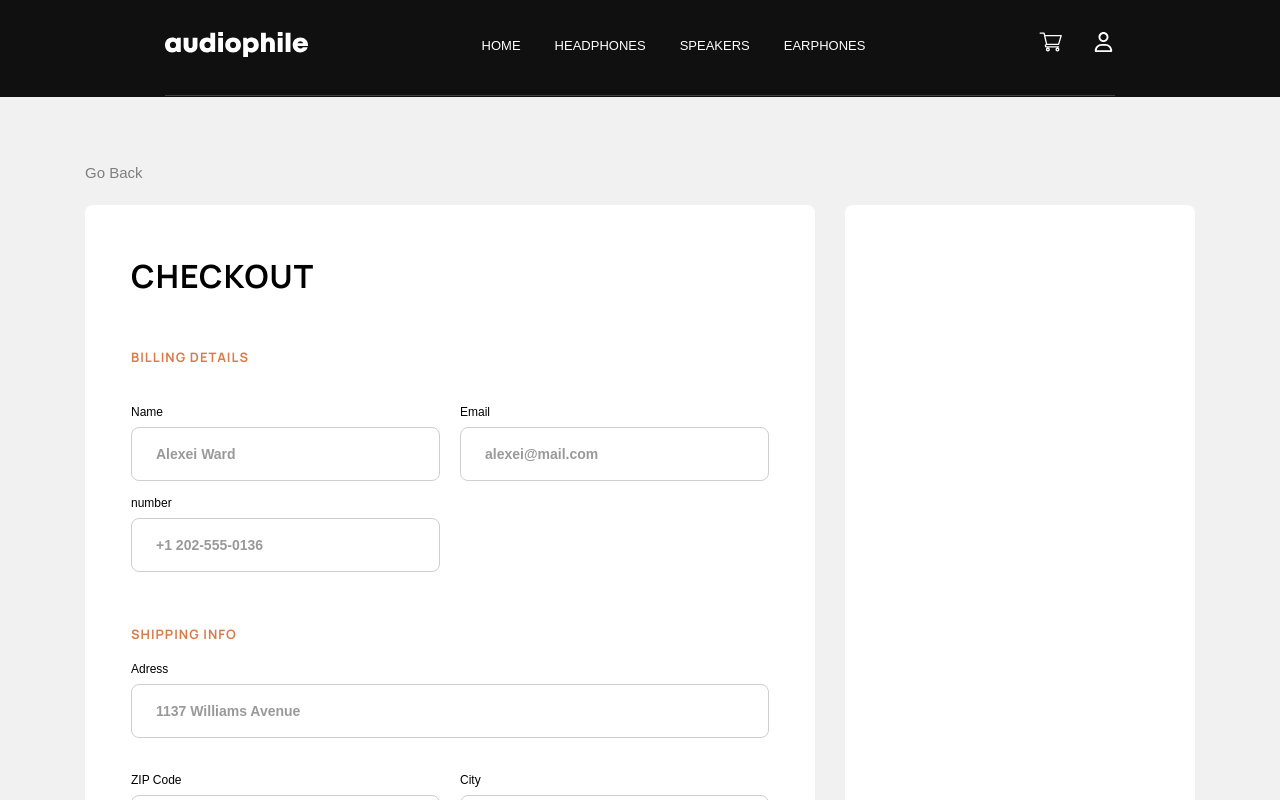
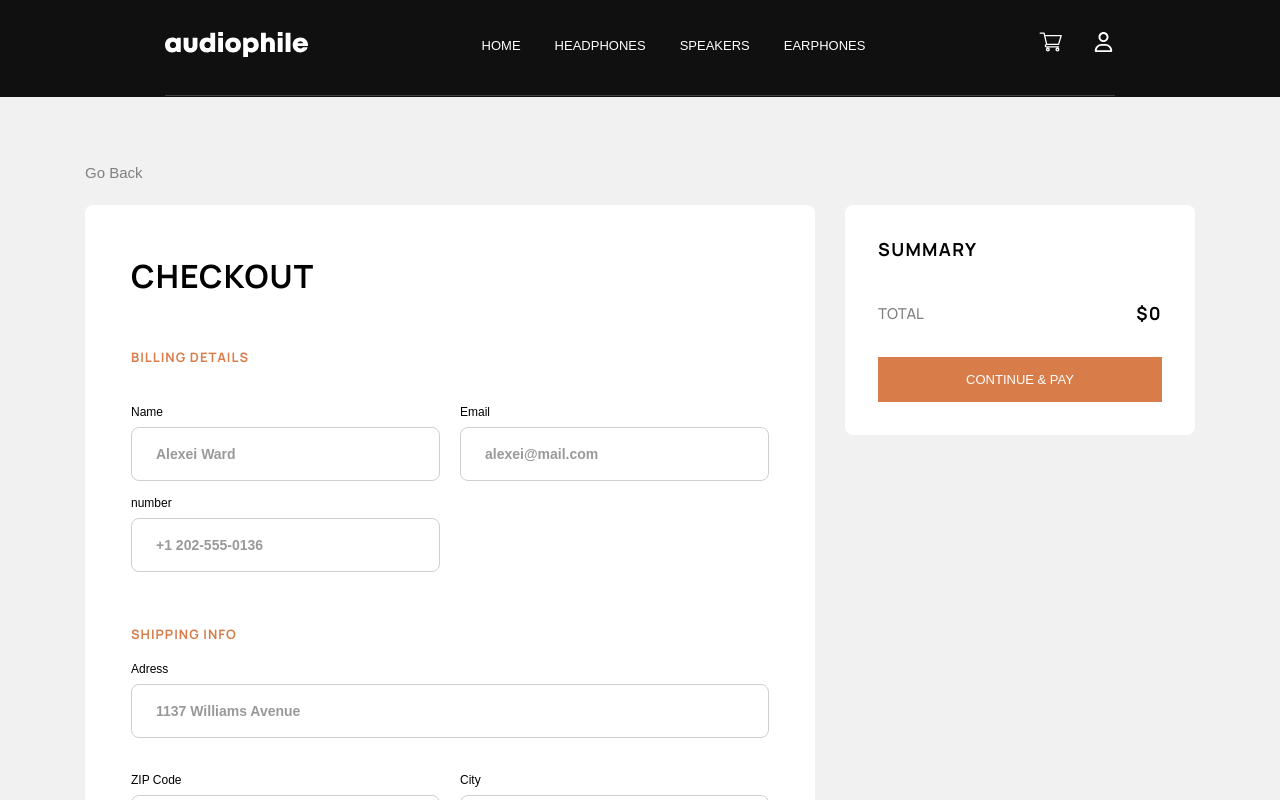
Before and after one commit to ElieB77/audiophile, a Next.js app: page /checkout in a window 1280 px wide. Shown: the top 800 px of the page. Built offline with nearby package versions, Linux system fonts and the light colour scheme.

Commit message:
Added CartSummary component for the checkout page.

```diff
--- a/assets/styles/pages/checkout.module.scss
+++ b/assets/styles/pages/checkout.module.scss
@@ -34,12 +34,6 @@
         }
       }
     }
-    .__summary {
-      width: 350px;
-      height: 612px;
-      background-color: var(--lightest-color);
-      border-radius: 8px;
-    }
   }
 }
 
--- a/components/Cart/CartItem/index.tsx
+++ b/components/Cart/CartItem/index.tsx
@@ -18,9 +18,19 @@ interface CartItemProps {
   price: number;
   quantity: number;
   id: number;
+  removeTrashIcon?: boolean;
+  removeQuantityCounter?: boolean;
 }
 
-const CartItem = ({ image, name, price, quantity, id }: CartItemProps) => {
+const CartItem = ({
+  image,
+  name,
+  price,
+  quantity,
+  id,
+  removeTrashIcon,
+  removeQuantityCounter,
+}: CartItemProps) => {
   let cartImage = replaceString(image, "public", "");
   const { removeItem, increaseQuantity, decreaseQuantity } = useCart();
   const router = useRouter();
@@ -36,17 +46,23 @@ const CartItem = ({ image, name, price, quantity, id }: CartItemProps) => {
       </div>
       <div className={styles.__details}>
         <p onClick={goToProductPage}>{name}</p>
-        <p>{price.toLocaleString()}</p>
+        <p>${price.toLocaleString()}</p>
       </div>
+      {!removeQuantityCounter ? (
         <Counter
           isCart
           value={quantity}
           increaseClick={() => increaseQuantity(id)}
           decreaseClick={() => decreaseQuantity(id)}
         />
+      ) : (
+        <p className={styles.__quantity}>x{quantity}</p>
+      )}
+      {!removeTrashIcon && (
         <div className={styles.__trash} onClick={() => removeItem(id)}>
           <Image src={TrashIcon} alt="article" fill objectFit="cover" />
         </div>
+      )}
     </div>
   );
 };
--- a/components/Cart/CartItem/styles.module.scss
+++ b/components/Cart/CartItem/styles.module.scss
@@ -28,6 +28,12 @@
   & div:nth-of-type(3) {
     margin-left: auto;
   }
+  .__quantity {
+    margin-left: auto;
+    font-weight: bolder;
+    font-family: "Manrope", sans-serif;
+    opacity: 0.5;
+  }
   .__trash {
     width: 15px;
     height: 15px;
--- /dev/null
+++ b/components/Cart/CartSummary/index.tsx
@@ -0,0 +1,40 @@
+import styles from "./styles.module.scss";
+import Image from "next/image";
+import CartItem from "../CartItem";
+import { useCart } from "../../../context/CartContext";
+import Button from "../../UI/Button";
+
+const CartSummary = () => {
+  const { cartItems, cartTotalPrice } = useCart();
+  console.log(cartItems);
+  return (
+    <div className={styles.__cart_summary}>
+      <h6>summary</h6>
+      <div className={styles.__cart_items}>
+        {cartItems.map((item: any, index: number) => {
+          return (
+            <CartItem
+              key={index}
+              image={item.image}
+              name={item.name}
+              price={item.price}
+              quantity={item.quantity}
+              id={item.id}
+              removeTrashIcon
+              removeQuantityCounter
+            />
+          );
+        })}
+      </div>
+      <div className={styles.__footer}>
+        <div className={styles.__total}>
+          <p>total</p>
+          <h6>{"$" + cartTotalPrice.toLocaleString()}</h6>
+        </div>
+        <Button btnContent="continue & pay" isFullWidth />
+      </div>
+    </div>
+  );
+};
+
+export default CartSummary;
--- /dev/null
+++ b/components/Cart/CartSummary/styles.module.scss
@@ -0,0 +1,19 @@
+.__cart_summary {
+  width: 350px;
+  background-color: var(--lightest-color);
+  border-radius: 8px;
+  padding: 33px;
+
+  .__footer {
+    margin-top: 40px;
+    .__total {
+      display: flex;
+      justify-content: space-between;
+      margin-bottom: 30px;
+      & p {
+        text-transform: uppercase;
+        opacity: 0.5;
+      }
+    }
+  }
+}
--- a/pages/checkout/index.tsx
+++ b/pages/checkout/index.tsx
@@ -2,6 +2,7 @@ import Input from "../../components/UI/Input";
 import styles from "../../assets/styles/pages/checkout.module.scss";
 import Button from "../../components/UI/Button";
 import { useRouter } from "next/router";
+import CartSummary from "../../components/Cart/CartSummary";
 
 const Checkout = () => {
   const router = useRouter();
@@ -43,7 +44,9 @@ const Checkout = () => {
               </div>
             </div>
           </div>
-          <div className={styles.__summary}></div>
+          <div className={styles.__summary}>
+            <CartSummary />
+          </div>
         </div>
       </div>
     </div>
```
Lines whose indentation alone changed are shown as unchanged.
